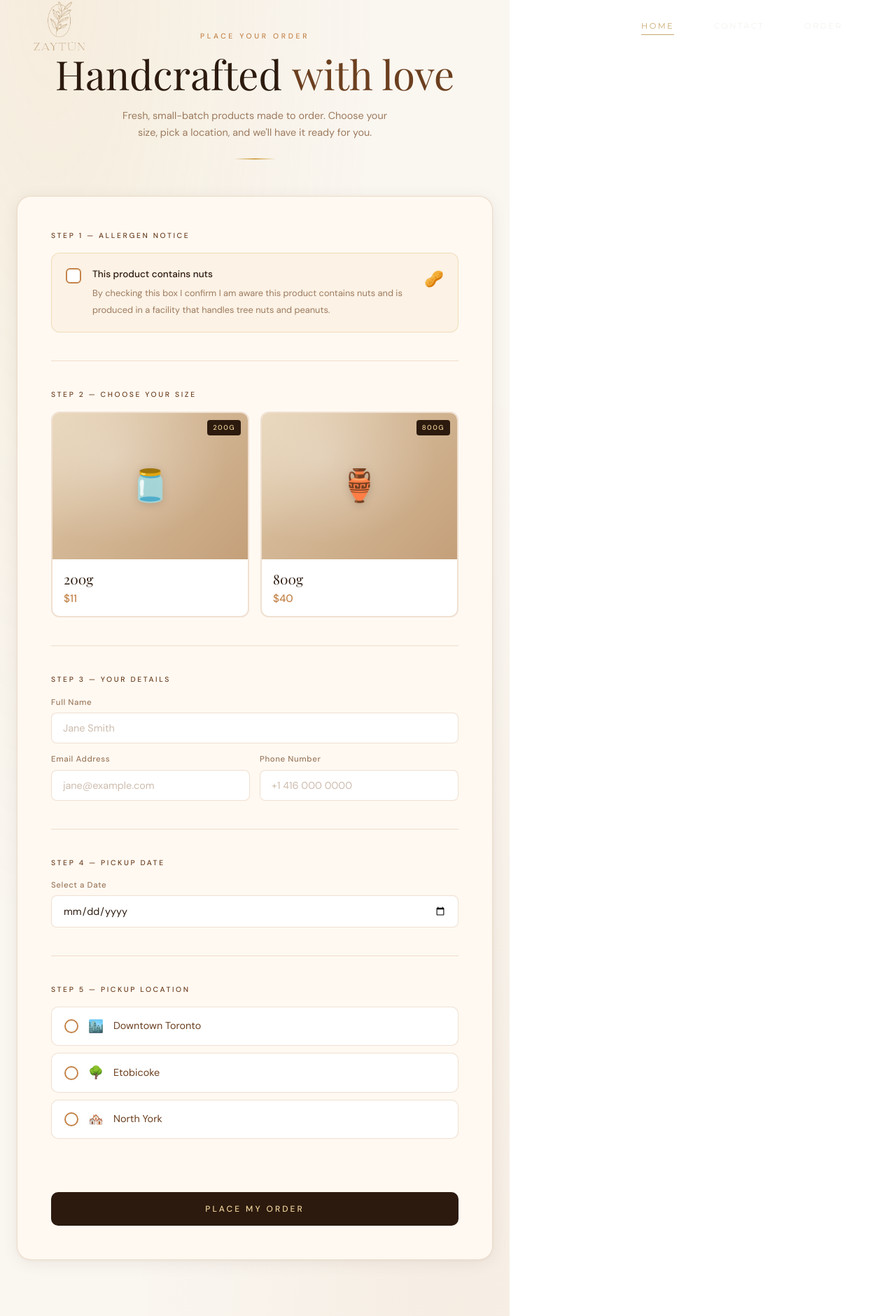
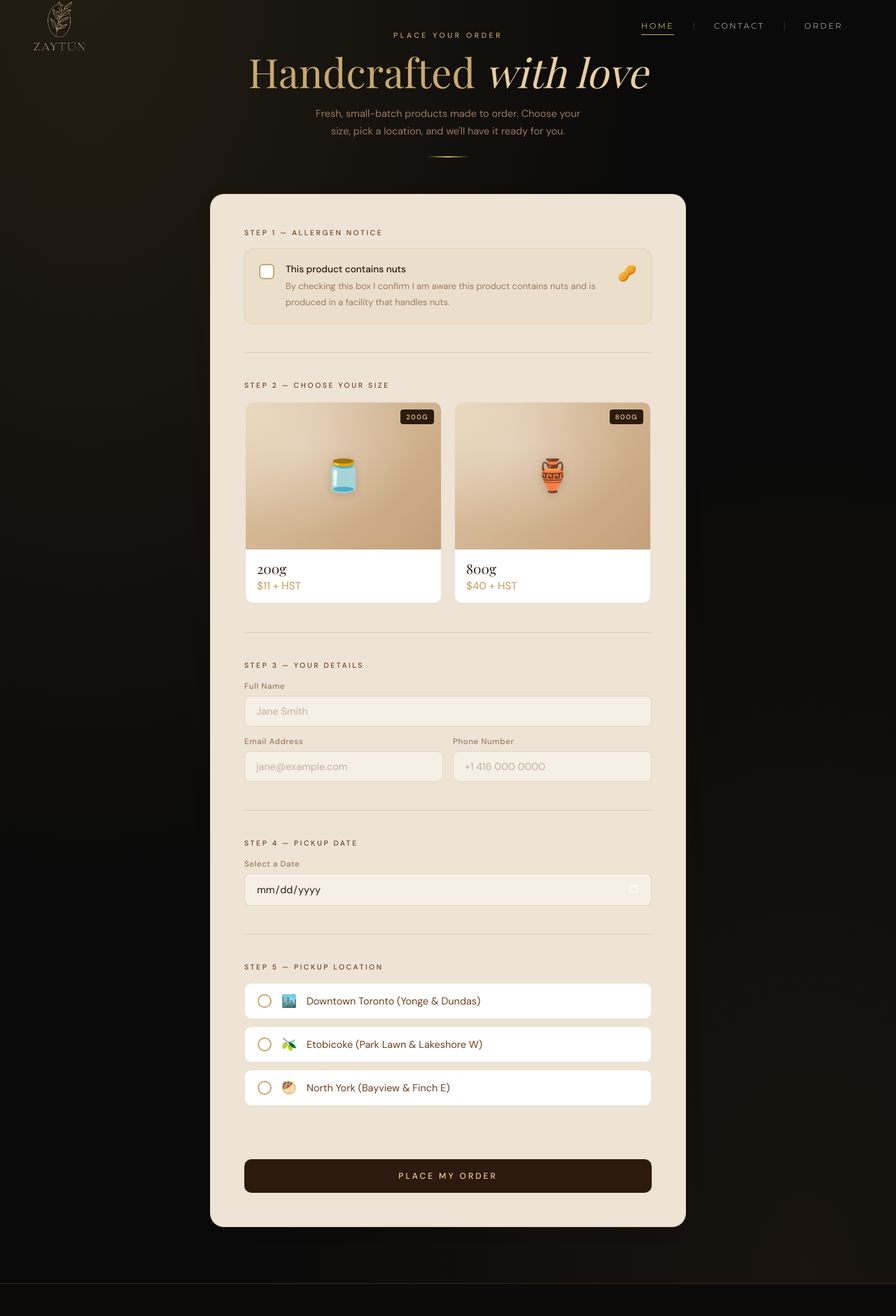
Before and after one commit to vikzivojin/Zaytun, a React (Vite) app: page /Order in a window 1280 px wide. Shown: the part 22-1902 px from the top of the page at 70% size. Built offline with nearby package versions, Linux system fonts and the light colour scheme; a web font is replaced by a local one.

Commit message:
Adjusted coloring on order page. Footer is now present on all pages

```diff
--- a/src/App.jsx
+++ b/src/App.jsx
@@ -1,5 +1,6 @@
 import { useState } from 'react'
 import Navbar from './components/Navbar/Navbar'
+import Footer from './components/Footer/Footer'
 import { BrowserRouter, Routes, Route } from "react-router-dom";
 import HomePage from './pages/Home/HomePage.jsx'
 import OrderPage from './pages/Order/OrderPage.jsx'
@@ -20,7 +21,8 @@ function App() {
         {/* <Route path="*" element={<PageNotFound title="404 - PAGE NOT FOUND"
           content="The content you are looking for cannot be found." />} />
         <Route path="/test" element={""} /> */}
-      </Routes>
+        </Routes>
+        <Footer />
       </BrowserRouter>
     </>
   )
--- /dev/null
+++ b/src/components/Footer/Footer.jsx
@@ -0,0 +1,27 @@
+import logoImg      from "../../assets/images/zaytun-logo.png";
+import "./Footer.scss";
+
+export default function Footer() {
+
+    return(
+        <>
+
+            <footer className="footer">
+                <div className="footer__logo">
+                <img src={logoImg} alt="Zaytün" />
+                </div>
+
+                <p className="footer__copy">© {new Date().getFullYear()} Zaytün. All rights reserved.</p>
+
+                <nav className="footer__links">
+                <a href="/">Home</a>
+                <a href="/order">Order</a>
+                <a href="/contact">Contact</a>
+                </nav>
+            </footer>
+
+        </>
+
+
+    )
+}
--- /dev/null
+++ b/src/components/Footer/Footer.scss
@@ -0,0 +1,57 @@
+@use "../../styles/variables" as *;
+@use "../../styles/functions" as *;
+@use "../../styles/mixins" as *;
+
+@import url('https://fonts.googleapis.com/css2?family=Cormorant+Garamond:wght@300;400;600&family=Montserrat:wght@300;400;500&display=swap');
+
+
+
+// ── Footer ─────────────────────────────────────────────────
+.footer {
+  background: $black;
+  border-top: 1px solid $border-gold;
+  padding: 48px;
+  display: flex;
+  flex-direction: row;
+  align-items: center;
+  justify-content: space-between;
+
+  @media (max-width: 768px) {
+    flex-direction: column;
+    gap: 24px;
+    padding: 36px 28px;
+    text-align: center;
+  }
+}
+
+.footer__logo {
+  img {
+    height: 56px;
+    width: auto;
+    opacity: 0.9;
+  }
+}
+
+.footer__copy {
+  font-size: 0.72rem;
+  font-weight: 300;
+  letter-spacing: 0.12em;
+  color: rgba($cream, 0.25);
+}
+
+.footer__links {
+  display: flex;
+  gap: 28px;
+
+  a {
+    font-size: 0.65rem;
+    font-weight: 400;
+    letter-spacing: 0.22em;
+    text-transform: uppercase;
+    color: rgba($cream, 0.35);
+    text-decoration: none;
+    transition: color 0.25s ease;
+
+    &:hover { color: $gold; }
+  }
+}
--- a/src/index.css
+++ b/src/index.css
@@ -1,51 +1,16 @@
+
+
 :root {
   font-family: system-ui, Avenir, Helvetica, Arial, sans-serif;
-  line-height: 1.5;
   font-weight: 400;
 
   color-scheme: light dark;
-  color: rgba(255, 255, 255, 0.87);
-  background-color: #242424;
 
-  font-synthesis: none;
-  text-rendering: optimizeLegibility;
-  -webkit-font-smoothing: antialiased;
-  -moz-osx-font-smoothing: grayscale;
 }
 
-a {
-  font-weight: 500;
-  color: #646cff;
-  text-decoration: inherit;
-}
-a:hover {
-  color: #535bf2;
-}
 
 body {
   margin: 0;
-  display: flex;
-  place-items: center;
   min-width: 320px;
   min-height: 100vh;
 }
-
-h1 {
-  font-size: 3.2em;
-  line-height: 1.1;
-}
-
-
-
-@media (prefers-color-scheme: light) {
-  :root {
-    color: #213547;
-    background-color: #ffffff;
-  }
-  a:hover {
-    color: #747bff;
-  }
-  button {
-    background-color: #f9f9f9;
-  }
-}
--- a/src/pages/Home/HomePage.scss
+++ b/src/pages/Home/HomePage.scss
@@ -1,16 +1,9 @@
+@use "../../styles/variables" as *;
+
 @import url('https://fonts.googleapis.com/css2?family=Cormorant+Garamond:ital,wght@0,300;0,400;0,600;1,300;1,400&family=Jost:wght@200;300;400;500&display=swap');
 
+
 // ── Variables ──────────────────────────────────────────────
-$black:         #0d0b09;
-$black-soft:    #141210;
-$gold:          #c9a96e;
-$gold-light:    #e8cfa0;
-$gold-dim:      rgba(201, 169, 110, 0.15);
-$cream:         #f5efe6;
-$cream-dark:    #ede4d6;
-$white:         #fdfaf6;
-$muted:         rgba(245, 239, 230, 0.5);
-$border-gold:   rgba(201, 169, 110, 0.2);
 
 $font-display:  'Cormorant Garamond', serif;
 $font-body:     'Jost', sans-serif;
@@ -668,54 +661,7 @@ img {
   }
 }
 
-// ── Footer ─────────────────────────────────────────────────
-.home-footer {
-  background: $black;
-  border-top: 1px solid $border-gold;
-  padding: 48px;
-  display: flex;
-  align-items: center;
-  justify-content: space-between;
 
-  @media (max-width: 768px) {
-    flex-direction: column;
-    gap: 24px;
-    padding: 36px 28px;
-    text-align: center;
-  }
-}
-
-.footer__logo {
-  img {
-    height: 56px;
-    width: auto;
-    opacity: 0.9;
-  }
-}
-
-.footer__copy {
-  font-size: 0.72rem;
-  font-weight: 300;
-  letter-spacing: 0.12em;
-  color: rgba($cream, 0.25);
-}
-
-.footer__links {
-  display: flex;
-  gap: 28px;
-
-  a {
-    font-size: 0.65rem;
-    font-weight: 400;
-    letter-spacing: 0.22em;
-    text-transform: uppercase;
-    color: rgba($cream, 0.35);
-    text-decoration: none;
-    transition: color 0.25s ease;
-
-    &:hover { color: $gold; }
-  }
-}
 
 // ── Animations ─────────────────────────────────────────────
 @keyframes fadeUp {
--- a/src/pages/Order/OrderPage.jsx
+++ b/src/pages/Order/OrderPage.jsx
@@ -15,9 +15,9 @@ const SIZES = [
 ];
 
 const LOCATIONS = [
-  { id: "downtown", name: "Downtown Toronto", icon: "🏙️" },
-  { id: "etobicoke", name: "Etobicoke",        icon: "🌳" },
-  { id: "north-york", name: "North York",       icon: "🏘️" },
+  { id: "downtown", name: "Downtown Toronto (Yonge & Dundas)", icon: "🏙️" },
+  { id: "etobicoke", name: "Etobicoke (Park Lawn & Lakeshore W)",        icon: "🫒" },
+  { id: "north-york", name: "North York (Bayview & Finch E)",       icon: "🥙" },
 ];
 
 const RECIPIENT_EMAIL = "vikzivojin@gmail.com";
@@ -144,7 +144,7 @@ export default function OrderPage() {
             <div className="nut-warning__text">
               <strong>This product contains nuts</strong>
               <span>
-                By checking this box I confirm I am aware this product contains nuts and is produced in a facility that handles tree nuts and peanuts.
+                By checking this box I confirm I am aware this product contains nuts and is produced in a facility that handles nuts.
               </span>
             </div>
             <span className="nut-warning__icon">🥜</span>
@@ -175,7 +175,7 @@ export default function OrderPage() {
                   </div>
                   <div className="size-option__info">
                     <div className="size-option__weight">{size.label}</div>
-                    <div className="size-option__price">{size.price}</div>
+                    <div className="size-option__price">{size.price} + HST</div>
                   </div>
                 </div>
                 <div className="size-option__check">
--- a/src/pages/Order/OrderPage.scss
+++ b/src/pages/Order/OrderPage.scss
@@ -1,17 +1,8 @@
+@use "../../styles/variables" as *;
 @import url('https://fonts.googleapis.com/css2?family=Playfair+Display:ital,wght@0,400;0,600;1,400&family=DM+Sans:wght@300;400;500&display=swap');
 
 // ── Variables ──────────────────────────────────────────────
-$cream:         #faf6f0;
-$warm-white:    #fff9f2;
-$brown-dark:    #2c1a0e;
-$brown-mid:     #6b3f1f;
-$brown-light:   #c4844a;
-$accent:        #d4a853;
-$accent-light:  #f0d49a;
-$muted:         #9c7a5e;
-$border:        rgba(196, 132, 74, 0.25);
-$error:         #c0392b;
-$success:       #27ae60;
+
 
 $font-display:  'Playfair Display', serif;
 $font-body:     'DM Sans', sans-serif;
@@ -29,7 +20,7 @@ $transition:    0.25s ease;
 
 .order-page {
   min-height: 100vh;
-  background-color: $cream;
+  background-color: $color-bg;
   background-image:
     radial-gradient(ellipse at 10% 0%, rgba(212, 168, 83, 0.12) 0%, transparent 50%),
     radial-gradient(ellipse at 90% 100%, rgba(196, 132, 74, 0.08) 0%, transparent 50%);
@@ -49,7 +40,7 @@ $transition:    0.25s ease;
     font-weight: 500;
     letter-spacing: 0.35em;
     text-transform: uppercase;
-    color: $brown-light;
+    color: $gold;
     margin-bottom: 14px;
   }
 
@@ -57,13 +48,13 @@ $transition:    0.25s ease;
     font-family: $font-display;
     font-size: clamp(2.4rem, 5vw, 3.6rem);
     font-weight: 400;
-    color: $brown-dark;
+    color: $gold;
     line-height: 1.1;
     margin-bottom: 16px;
 
     em {
       font-style: italic;
-      color: $brown-mid;
+      color: $gold-light;
     }
   }
 
@@ -87,7 +78,7 @@ $transition:    0.25s ease;
 .order-form {
   max-width: 680px;
   margin: 0 auto;
-  background: $warm-white;
+  background: $cream-dark;
   border-radius: $radius-lg;
   border: 1px solid $border;
   box-shadow:
@@ -151,7 +142,7 @@ $transition:    0.25s ease;
     flex-shrink: 0;
     width: 22px;
     height: 22px;
-    border: 2px solid $brown-light;
+    border: 2px solid $gold;
     border-radius: 6px;
     display: flex;
     align-items: center;
@@ -168,8 +159,8 @@ $transition:    0.25s ease;
   }
 
   &__checkbox:checked + &__box {
-    background: $brown-light;
-    border-color: $brown-light;
+    background: $gold;
+    border-color: $gold;
 
     svg {
       opacity: 1;
@@ -288,7 +279,7 @@ $transition:    0.25s ease;
   &__price {
     font-size: 0.95rem;
     font-weight: 500;
-    color: $brown-light;
+    color: $gold;
   }
 
   &__check {
@@ -349,7 +340,7 @@ $transition:    0.25s ease;
     font-family: $font-body;
     font-size: 0.9rem;
     color: $brown-dark;
-    background: white;
+    background: $cream;
     border: 1.5px solid $border;
     border-radius: 8px;
     outline: none;
@@ -357,7 +348,7 @@ $transition:    0.25s ease;
     appearance: none;
 
     &::placeholder {
-      color: rgba(156, 122, 94, 0.5);
+      color: rgba(146, 112, 84, 0.5);
     }
 
     &:focus {
@@ -401,7 +392,7 @@ $transition:    0.25s ease;
   &__radio {
     width: 20px;
     height: 20px;
-    border: 2px solid $brown-light;
+    border: 2px solid $gold;
     border-radius: 50%;
     flex-shrink: 0;
     display: flex;
@@ -449,6 +440,10 @@ $transition:    0.25s ease;
     border-color: $accent;
     background: rgba(212, 168, 83, 0.06);
   }
+}
+
+::-webkit-calendar-picker-indicator {
+    filter: invert(1);
 }
 
 // ── Submit Button ──────────────────────────────────────────
--- a/src/styles/_variables.scss
+++ b/src/styles/_variables.scss
@@ -10,5 +10,26 @@ $color-muted:     rgba(240, 236, 228, 0.65);
 $color-divider:   rgba(255, 255, 255, 0.12);
 $color-nav-bg:    rgba(56, 54, 29, 0.92);
 
+$black:         #0d0b09;
+$black-soft:    #141210;
+$gold:          #c9a96e;
+$gold-light:    #e8cfa0;
+$gold-dim:      rgba(201, 169, 110, 0.15);
+$cream:         #f5efe6;
+$cream-dark:    #ede4d6;
+$white:         #fdfaf6;
+$muted:         rgba(245, 239, 230, 0.5);
+$border-gold:   rgba(201, 169, 110, 0.2);
+
+$warm-white:    #fff9f2;
+$brown-dark:    #2c1a0e;
+$brown-mid:     #6b3f1f;
+$accent:        #d4a853;
+$accent-light:  #f0d49a;
+$muted:         #9c7a5e;
+$border:        rgba(196, 132, 74, 0.25);
+$error:         #c0392b;
+$success:       #27ae60;
+
 $font-display:    'Cormorant Garamond', serif;
 $font-body:       'Montserrat', sans-serif;
```
Also changed, not shown: src/pages/Home/HomePage.jsx (+1 -13 lines).
